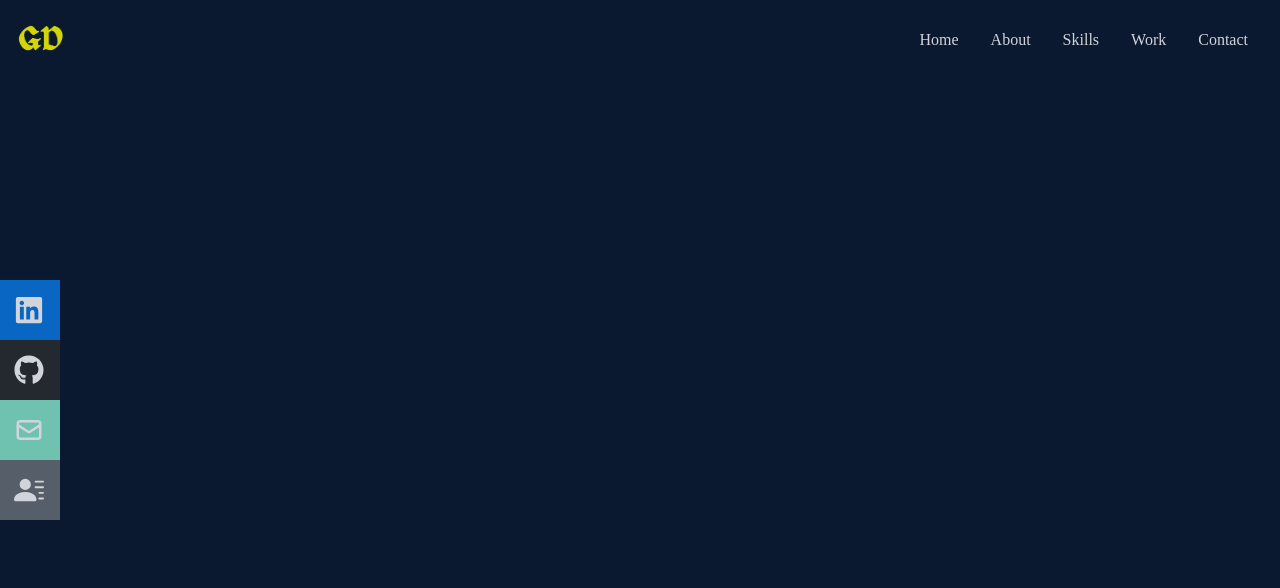
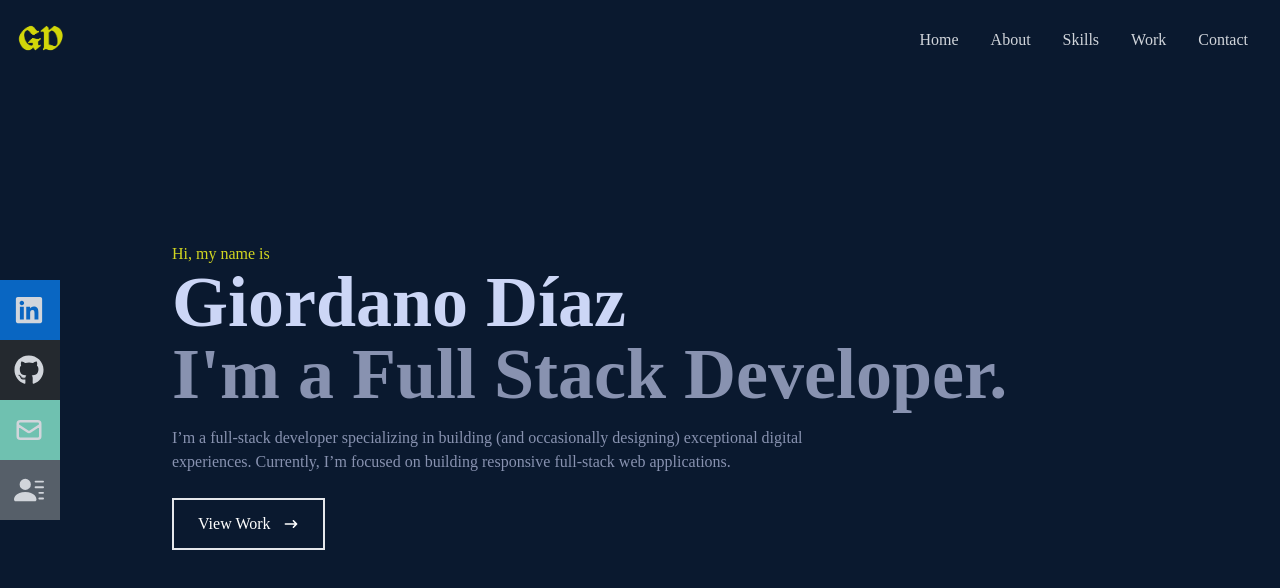
Before and after one commit to diazgio/diazgio.github.io, a React (Create React App) app: page / in a window 1280 px wide. Shown: the top 588 px of the page. Built offline with nearby package versions, Linux system fonts and the light colour scheme.

Commit message:
Finish Home component

```diff
--- a/src/components/Home.jsx
+++ b/src/components/Home.jsx
@@ -3,8 +3,30 @@
 
 const Home = () => {
   return (
-    <div className='w-full h-screen bg-[#0a192f]'>
-
+    <div name="home" className='w-full h-screen bg-[#0a192f]'>
+      {/* Container */}
+      <div className='max-w-[1000px] mx-auto px-8 flex flex-col justify-center h-full'>
+        <p className='text-[#D2D621]'>Hi, my name is</p>
+        <h1 className='text-4xl sm:text-7xl font-bold text-[#ccd6f6]'>
+          Giordano Díaz
+        </h1>
+        <h2 className='text-4xl sm:text-7xl font-bold text-[#8892b0]'>
+          I'm a Full Stack Developer.
+        </h2>
+        <p className='text-[#8892b0] py-4 max-w-[700px]'>
+          I’m a full-stack developer specializing in building (and occasionally
+          designing) exceptional digital experiences. Currently, I’m focused on
+          building responsive full-stack web applications.
+        </p>
+        <div>
+          <button className='text-white group border-2 px-6 py-3 my-2 flex items-center hover:bg-[#D2D621] hover:border-[#D2D621] hover:text-black'>
+            View Work
+            <span className='group-hover:rotate-90 duration-300'>
+              <HiArrowNarrowRight className='ml-3'/>
+            </span>
+          </button>
+        </div>
+      </div>
     </div>
   )
 }
```
